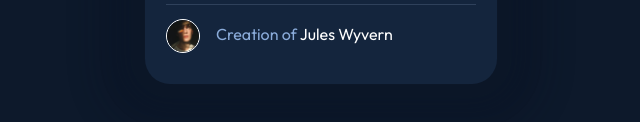
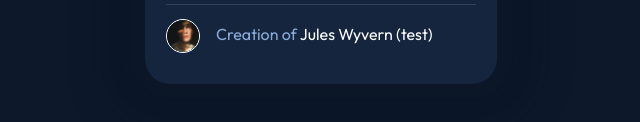
Before and after one commit to Raybay440/raybay440.github.io, a plain HTML site: page index.html in a window 1280 px wide. Shown: the part 650-772 px from the top of the page, 319-959 px from the left. Drawn offline with Linux system fonts and the light colour scheme.

Commit message:
this was a test of pushing changes
this was a test to see how cloning existing repositories and pushing changes would work

```diff
--- a/index.html
+++ b/index.html
@@ -34,7 +34,7 @@
     </div>
     <div class="creator-section">
       <img src="./images/image-avatar.png" alt="creator's profile picture">
-      <p> Creation of <a href="#">Jules Wyvern</a></p>
+      <p> Creation of <a href="#">Jules Wyvern (test)</a></p>
     </div>
     <!-- <div class="attribution">
       Challenge by <a href="https://www.frontendmentor.io?ref=challenge" target="_blank">Frontend Mentor</a>.
```
